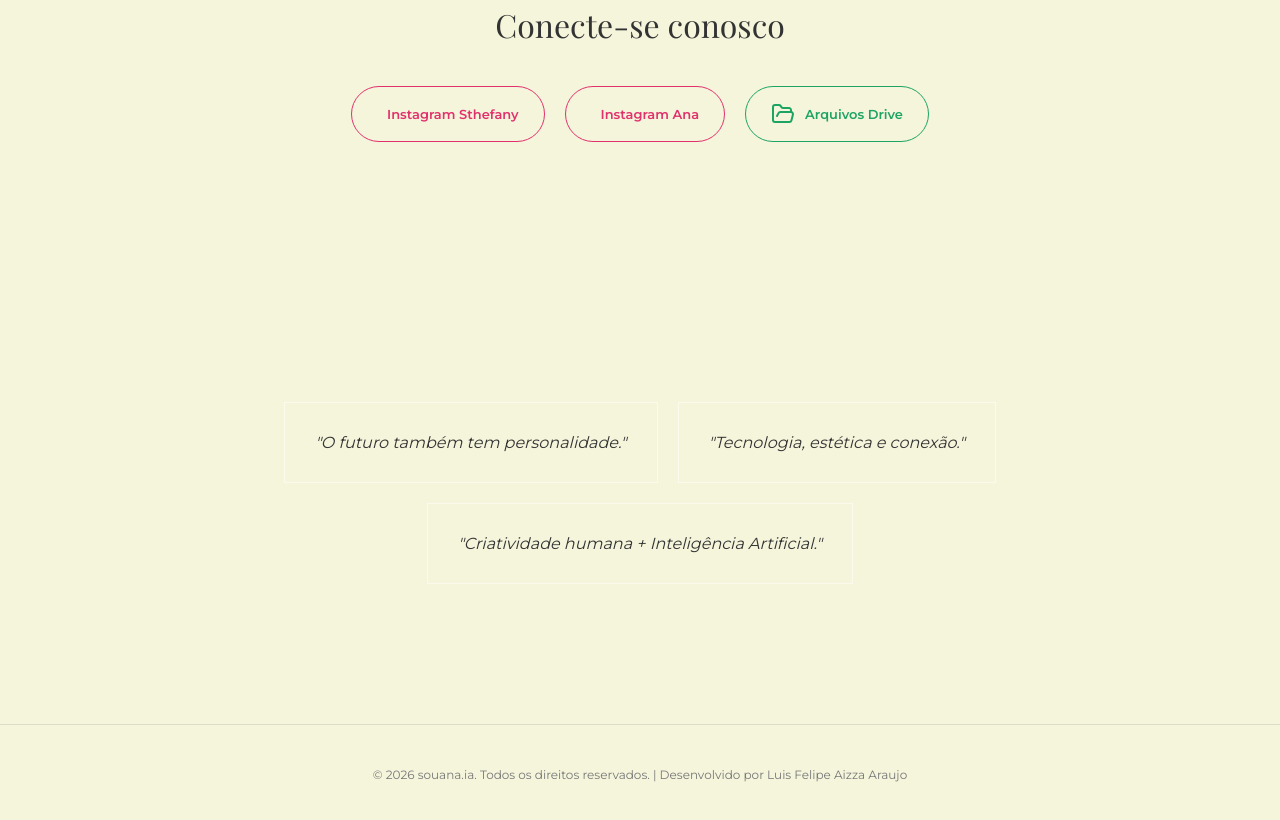
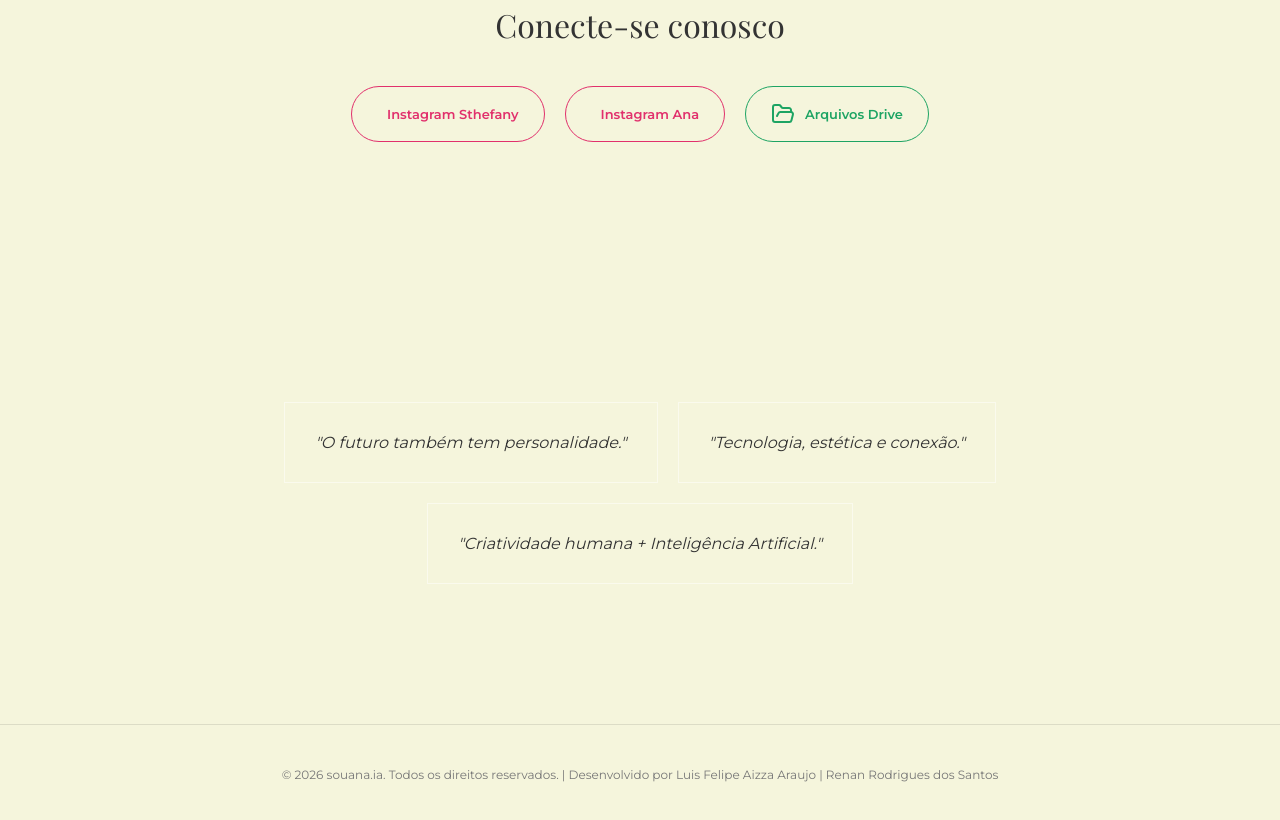
Before and after one commit to Aizzaxx/Programa-de-Extensao, a plain HTML site: page Projeto/index.html in a window 1280 px wide. Shown: the part 4652-5472 px from the top of the page. Drawn offline with nearby package versions, Linux system fonts and the light colour scheme; some icons are missing; a web font is replaced by a local one.

Commit message:
index.html

```diff
--- a/Projeto/index.html
+++ b/Projeto/index.html
@@ -183,7 +183,7 @@
             <div class="quote-card">"Criatividade humana + Inteligência Artificial."</div>
         </div>
         <div class="footer-final">
-    <p>© 2026 souana.ia. Todos os direitos reservados. | Desenvolvido por Luis Felipe Aizza Araujo</p>
+    <p>© 2026 souana.ia. Todos os direitos reservados. | Desenvolvido por Luis Felipe Aizza Araujo | Renan Rodrigues dos Santos</p>
 </div>
     </section>
 
```
